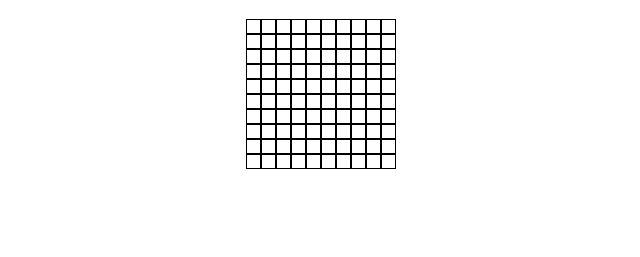
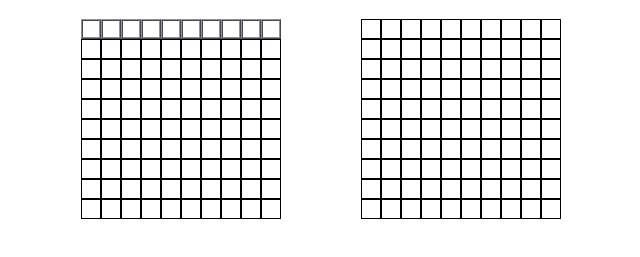
Before and after one commit to Unmystic/battleship-demo, a website with bundled scripts: page index.html in a window 1280 px wide. Shown: the part 61-318 px from the top of the page, without its empty margins (319-959 px from the left). Built offline with nearby package versions, Linux system fonts and the light colour scheme.

Commit message:
display basic boards design on a page

```diff
--- a/battleship.js
+++ b/battleship.js
@@ -1,16 +1,32 @@
 import { Player } from "./player.js";
 import { Ship } from "./ship.js";
 
-const gameCont = document.querySelector(".gameCont");
+const gameCont = document.querySelectorAll(".gameCont");
 
-function createBoard(num = 100) {
-    const numCells = num;
+function createBoard(board, side = "left") {
+    const gameCont =
+        side === "left"
+            ? document.querySelector(".leftBoard")
+            : document.querySelector(".rightBoard");
+    const grid = board.grid.flat();
+    grid.forEach((c) => {
+        const cell = document.createElement("div");
+        gameCont.appendChild(cell);
+        if (c === 1) {
+            console.log(cell);
+            cell.style.border = "0.75mm ridge #968ea4";
 
-    for (let i = 0; i < numCells; i++) {
-        const cell = document.createElement("div");
-        console.log(i);
-        gameCont.appendChild(cell);
-    }
+            cell.classList.add("ridge");
+        }
+    });
 }
 
-createBoard();
+function setPlayers() {
+    const player1 = new Player(true);
+    const player2 = new Player(false);
+    player1.board.grid[0] = new Array(10).fill(1);
+    createBoard(player1.board, "left");
+    createBoard(player2.board, "right");
+}
+
+setPlayers();
--- a/index.html
+++ b/index.html
@@ -26,7 +26,8 @@
     <!--    </div>-->
     <!--  </div>-->
     <!--</div>-->
-    <div class="gameCont">
+    <div class="playField">
+      <div class="gameCont leftBoard">
         <!--<div class="cell0">-->
         <!--  <p class="sign"></p>-->
         <!--</div>-->
@@ -55,5 +56,7 @@
         <!--  <p class="sign"></p>-->
         <!--</div>-->
       </div>
+      <div class="gameCont rightBoard"></div>
+    </div>
   </body>
 </html>
--- a/style.css
+++ b/style.css
@@ -4,16 +4,34 @@ body {
     height: 100vh;
 }
 
+.playField {
+    display: grid;
+    grid-template-columns: 1fr 1fr;
+    gap: 80px;
+}
+
 .gameCont {
     display: grid;
-    grid-template-columns: repeat(10, 15px);
-    grid-template-rows: repeat(10, 15px);
+    grid-template-columns: repeat(10, 20px);
+    grid-template-rows: repeat(10, 20px);
     justify-content: center;
 }
 
+.leftBoard {
+    justify-content: end;
+}
+
+.rightBoard {
+    justify-content: start;
+}
+
 .gameCont>div {
-    border: 1px solid black;
+    border: 0.03rem solid black;
     align-content: center;
+}
+
+.ridge {
+    border: 1mm ridge #968ea4;
 }
 
 h1 {
```
Lines whose indentation alone changed are shown as unchanged.
